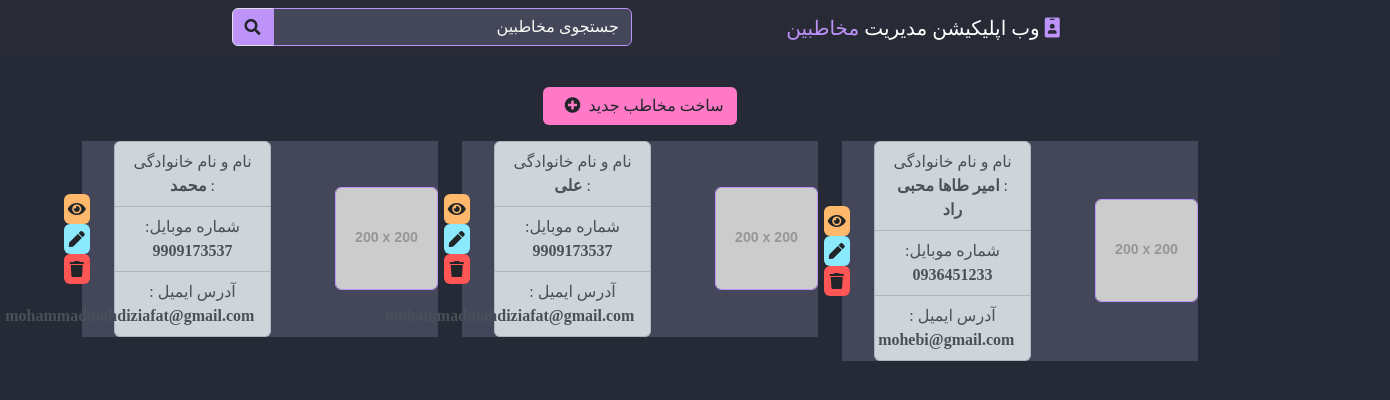
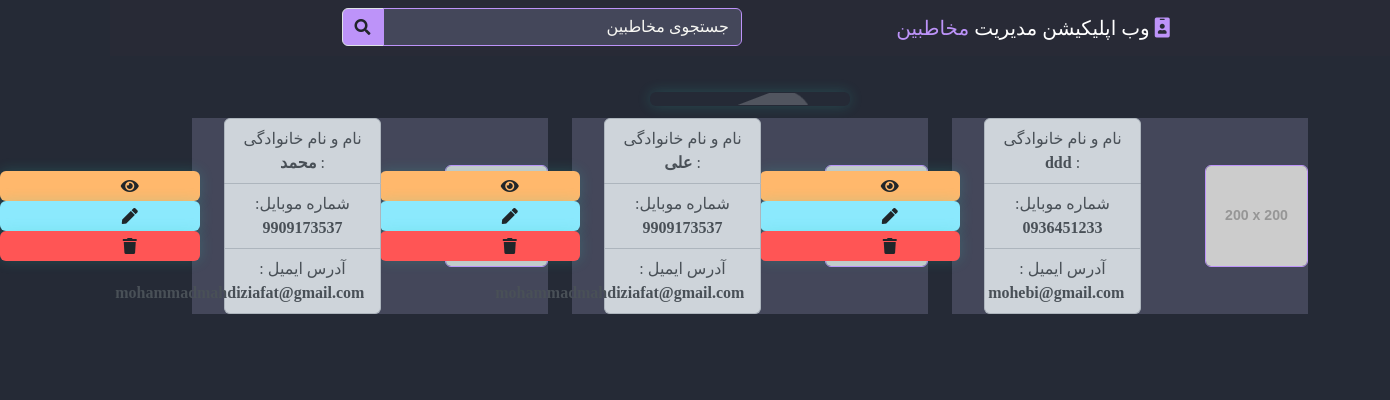
Before and after one commit to mohammadmahdiziyafat/reactContactsProject, a React (Create React App) app: page /contacts in a window 1280 px wide. Shown: the top 400 px of the page, 1390 px wide, since content can reach past the window. Built offline with nearby package versions, Linux system fonts and the light colour scheme; data requests are answered from the project's data file.

Commit message:
finish editcontact component

```diff
--- a/src/App.css
+++ b/src/App.css
@@ -61,6 +61,69 @@ input::placeholder {
 
 }
 
+.btn {
+  width: 200px;
+  border-radius: 30px;
+  padding: 2px;
+  background: #000;
+  position: relative;
+  overflow: hidden;
+  display: flex;
+  align-items: center;
+  justify-content: center;
+  box-shadow: 0 0 14px #2dd4bf33;
+}
+
+.btn-bg {
+  position: absolute;
+  width: 300px;
+  aspect-ratio: 1/1;
+  background: conic-gradient(
+    from 0deg,
+    transparent 0deg,
+    #2dd4bf 90deg,
+    transparent 180deg
+  );
+  animation: shimmer-spin 2.5s linear infinite;
+}
+
+.btn-inner {
+  width: 100%;
+  height: 100%;
+  background: #ffffff33;
+  z-index: 2;
+  border-radius: 30px;
+  font-size: 14px;
+  position: relative;
+  color: #fff;
+  display: flex;
+  align-items: center;
+  justify-content: center;
+  & span {
+    width: 100%;
+    padding: 15px 16px;
+    display: flex;
+    align-items: center;
+    justify-content: center;
+    border: 1px solid rgba(255, 255, 255, 0.1);
+    border-radius: 9999px;
+    background: #0000008c;
+    font-size: 13px;
+    box-shadow: inset 0 1px 0 rgba(255, 255, 255, 0.2);
+    /* position: relative; */
+  }
+}
+
+@keyframes shimmer-spin {
+  0% {
+    transform: rotate(0);
+  }
+  to {
+    transform: rotate(360deg);
+  }
+}
+
+
 @keyframes loading {
   from {
     opacity: 0;
--- a/src/components/contacts/Contacts.jsx
+++ b/src/components/contacts/Contacts.jsx
@@ -1,7 +1,7 @@
 import React from "react";
 import { NavLink } from "react-router-dom";
 import Contact from "./Contact";
-import { CURRENTLINE, ORANGE, PINK } from "../../helpers/colors";
+import { CURRENTLINE, ORANGE } from "../../helpers/colors";
 // spinner loading
 import Spinner from "../Spinner";
 const Contacts = ({ getContacts, loading }) => {
@@ -9,18 +9,20 @@ const Contacts = ({ getContacts, loading }) => {
     <React.Fragment>
       <section className="container ">
         <div className="grid">
-          <div className="row">
-            <div className="col">
-              <p className="h3">
+          <div className="row btn">
+            <div className="col btn-bg">
+
                 <NavLink
                   to={"/contacts/Add"}
-                  className="btn mx-2"
-                  style={{ backgroundColor: PINK }}
+                  className=" btn-inner"
+
                 >
+                  <p className="h3">
                   ساخت مخاطب جدید
                   <i className="fa fa-plus-circle mx-2"></i>
+                   </p>
                 </NavLink>
-              </p>
+
             </div>
           </div>
         </div>
--- a/src/server/db.json
+++ b/src/server/db.json
@@ -1,7 +1,7 @@
 {
   "contacts": [
     {
-      "fullName": "امیر طاها محبی راد",
+      "fullName": "ddd",
       "photo": "https://placehold.co/200x200",
       "mobile": "0936451233",
       "email": "mohebi@gmail.com",
```
